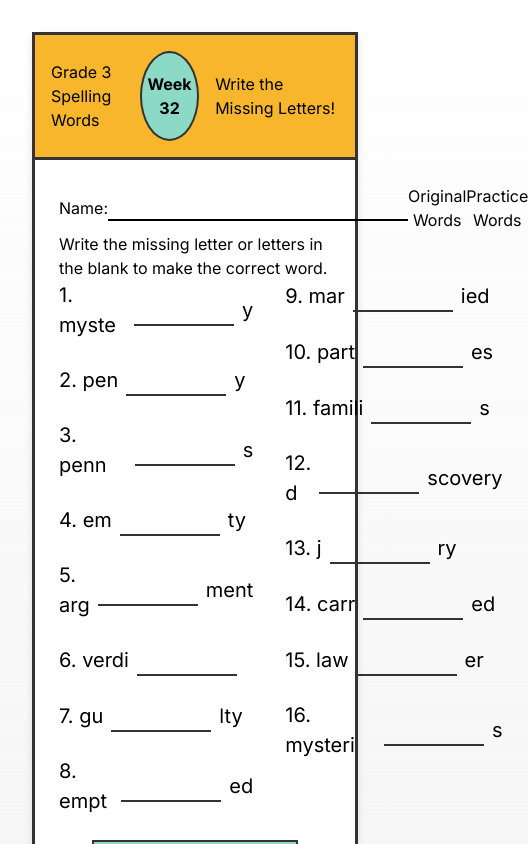
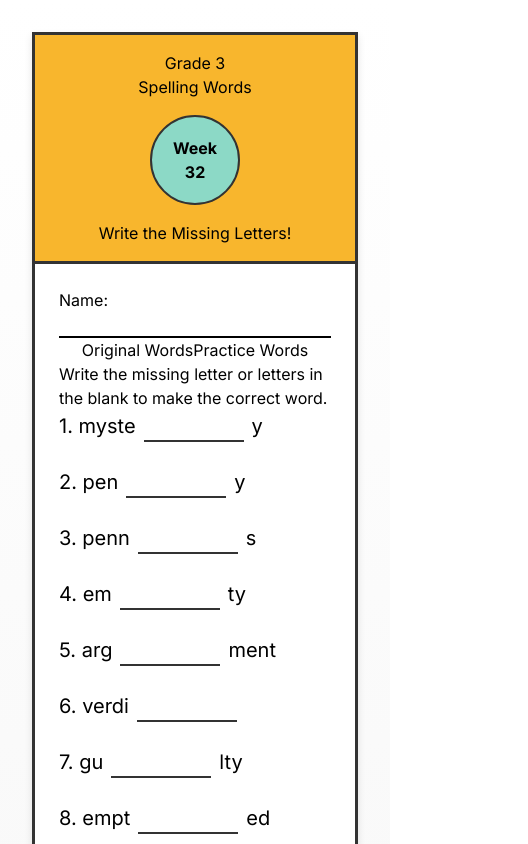
Before and after one commit to chansoondae/jiniapp, a Next.js app: page / in a window 390 px wide. Shown: the top 844 px of the page, 528 px wide, since content can reach past the window. Built offline with nearby package versions, Linux system fonts and the light colour scheme.

Commit message:
mobile css

```diff
--- a/app/page.js
+++ b/app/page.js
@@ -77,6 +77,16 @@ export default function Home() {
     });
 
     setShowResults(true);
+
+    // Scroll to results on mobile
+    if (window.innerWidth < 768) {
+      setTimeout(() => {
+        window.scrollTo({
+          top: document.body.scrollHeight,
+          behavior: 'smooth'
+        });
+      }, 100);
+    }
   };
 
   const switchToAdditionalWords = () => {
@@ -115,21 +125,21 @@ export default function Home() {
   return (
     <main className="min-h-screen">
       <div className="worksheet-container">
-        <div className="worksheet-header">
+        <div className="worksheet-header flex flex-col sm:flex-row items-center gap-4">
           <div className="flex flex-col">
-            <h1 className="text-4xl font-bold">Grade 3</h1>
-            <h2 className="text-3xl font-bold">Spelling Words</h2>
+            <h1 className="text-3xl sm:text-4xl font-bold text-center sm:text-left">Grade 3</h1>
+            <h2 className="text-2xl sm:text-3xl font-bold text-center sm:text-left">Spelling Words</h2>
           </div>
-          <div className="week-circle">
+          <div className="week-circle shrink-0">
             <span className="text-sm">Week</span>
             <span className="text-4xl">{currentWords === originalWords ? '32' : '33'}</span>
           </div>
-          <h1 className="text-4xl font-bold ml-auto">Write the Missing Letters!</h1>
+          <h1 className="text-3xl sm:text-4xl font-bold text-center sm:text-left sm:ml-auto">Write the Missing Letters!</h1>
         </div>
 
         <div className="worksheet-content">
-          <div className="flex justify-between items-center mb-6">
-            <div className="flex items-center gap-2">
+          <div className="flex flex-col sm:flex-row justify-between items-start sm:items-center mb-6 gap-4">
+            <div className="flex flex-col sm:flex-row w-full sm:w-auto items-start sm:items-center gap-2">
               <label htmlFor="student-name" className="text-xl font-semibold">Name:</label>
               <input
                 type="text"
@@ -137,10 +147,10 @@ export default function Home() {
                 ref={nameInputRef}
                 value={studentName}
                 onChange={(e) => setStudentName(e.target.value)}
-                className="border-b-2 border-gray-400 px-2 py-1 outline-none min-w-[300px]"
+                className="border-b-2 border-gray-400 px-2 py-1 outline-none w-full sm:min-w-[300px]"
               />
             </div>
-            <div className="flex gap-2">
+            <div className="flex gap-2 w-full sm:w-auto justify-center sm:justify-end">
               <button
                 onClick={switchToOriginalWords}
                 className={`px-3 py-1 rounded ${currentWords === originalWords ? 'bg-blue-500 text-white' : 'bg-gray-200'}`}
@@ -159,7 +169,32 @@ export default function Home() {
           <p className="text-xl font-medium mb-8">Write the missing letter or letters in the blank to make the correct word.</p>
 
           <div className="worksheet-row">
-            <div className="column-1">
+            {/* On mobile, display all items in a single column ordered by ID */}
+            <div className="block md:hidden">
+              {currentWords.map((word) => (
+                <div key={word.id} className="worksheet-item">
+                  <span>{word.id}. {word.prefix}</span>
+                  <input
+                    type="text"
+                    className={`missing-letter-input ${
+                      showResults
+                        ? results.detailedResults.find(r => r.id === word.id).isCorrect
+                          ? 'correct'
+                          : 'incorrect'
+                        : ''
+                    }`}
+                    value={userAnswers[word.id] || ''}
+                    onChange={(e) => handleInputChange(word.id, e.target.value)}
+                    maxLength={word.answer.length}
+                    disabled={showResults}
+                  />
+                  <span>{word.suffix}</span>
+                </div>
+              ))}
+            </div>
+
+            {/* On desktop, keep the two-column layout */}
+            <div className="hidden md:block column-1">
               {currentWords.slice(0, Math.ceil(currentWords.length / 2)).map((word) => (
                 <div key={word.id} className="worksheet-item">
                   <span>{word.id}. {word.prefix}</span>
@@ -181,7 +216,7 @@ export default function Home() {
                 </div>
               ))}
             </div>
-            <div className="column-2">
+            <div className="hidden md:block column-2">
               {currentWords.slice(Math.ceil(currentWords.length / 2)).map((word) => (
                 <div key={word.id} className="worksheet-item">
                   <span>{word.id}. {word.prefix}</span>
@@ -220,7 +255,7 @@ export default function Home() {
               {results.score < 100 && (
                 <div className="mt-4">
                   <h3 className="text-xl font-semibold mb-2">Correct answers for missed words:</h3>
-                  <ul className="grid grid-cols-2 gap-2">
+                  <ul className="grid grid-cols-1 md:grid-cols-2 gap-2">
                     {results.detailedResults.filter(r => !r.isCorrect).map(word => (
                       <li key={word.id} className="text-red-500">
                         {word.id}. {word.prefix}<strong>{word.answer}</strong>{word.suffix}
@@ -231,22 +266,22 @@ export default function Home() {
                 </div>
               )}
 
-              <div className="mt-8 flex justify-center gap-4">
+              <div className="mt-8 flex flex-col sm:flex-row justify-center gap-4">
                 <button
                   onClick={() => {
                     setUserAnswers({});
                     setShowResults(false);
                   }}
-                  className="submit-button"
+                  className="submit-button w-full sm:w-auto"
                 >
                   Try Again
                 </button>
                 {currentWords === originalWords ? (
-                  <button onClick={switchToAdditionalWords} className="practice-button">
+                  <button onClick={switchToAdditionalWords} className="practice-button w-full sm:w-auto">
                     Try Practice Words
                   </button>
                 ) : (
-                  <button onClick={switchToOriginalWords} className="practice-button">
+                  <button onClick={switchToOriginalWords} className="practice-button w-full sm:w-auto">
                     Go Back to Original Words
                   </button>
                 )}
```
